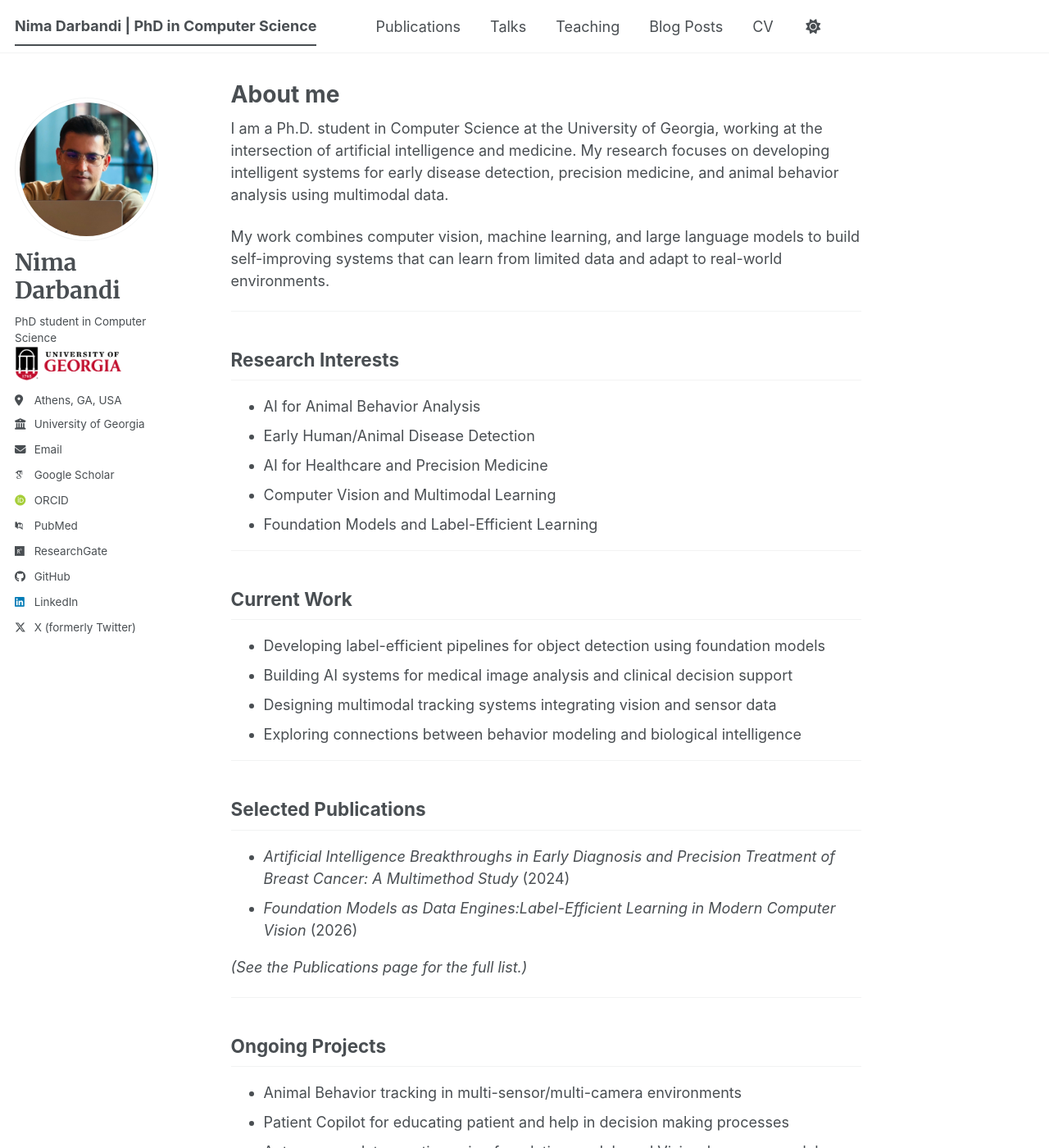
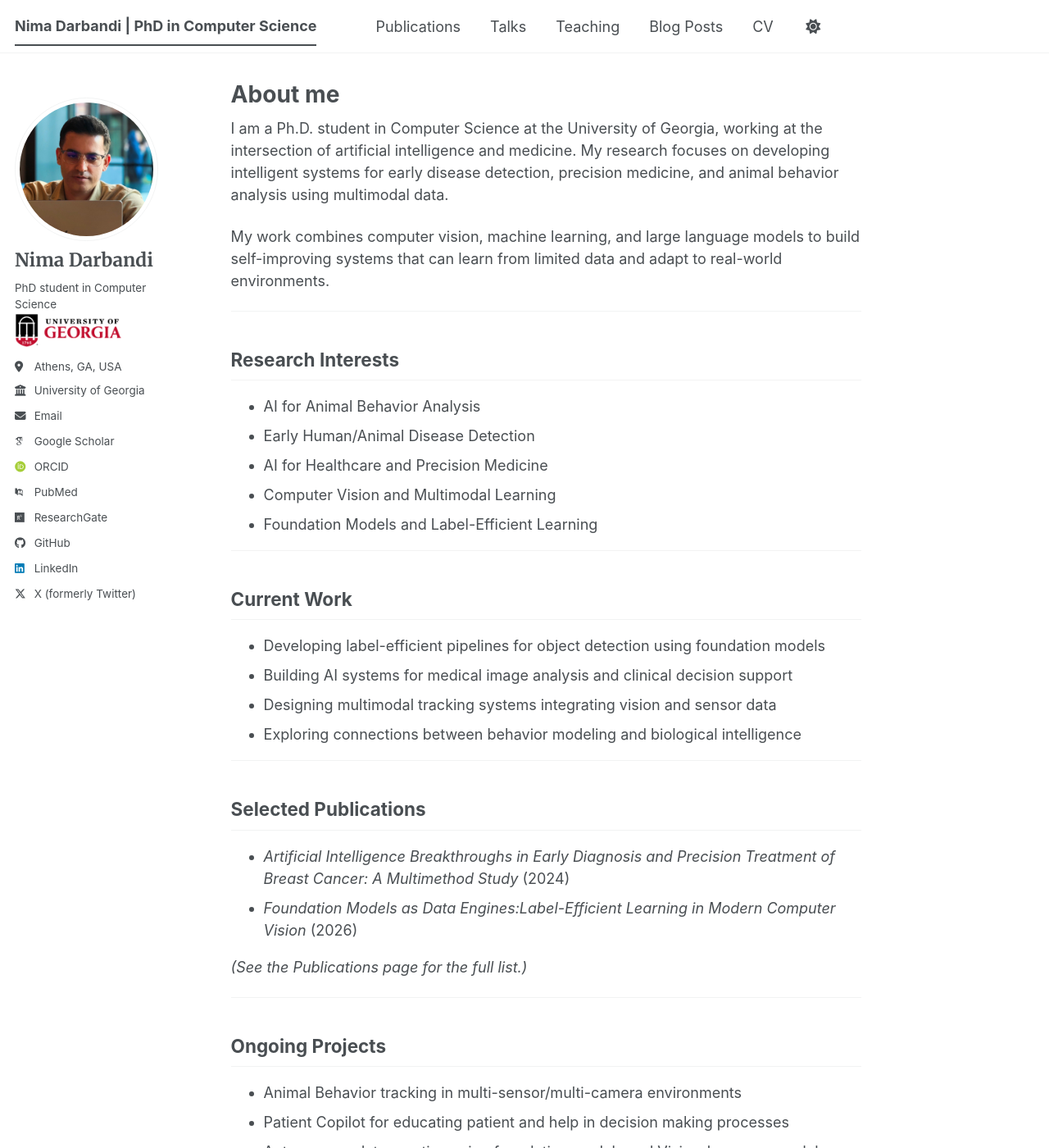
Before and after one commit to nimadarbandi/nimadarbandi.github.io, a Jekyll site: the page built from _pages/about.md, in a window 1280 px wide and 1400 px high. Shown: the whole window at 82% size. Built offline with Jekyll 4.4.1, drawn with Linux system fonts in a browser that asks for light colours; some web fonts are replaced; a script bundle is joined from its source files by our own code; library files that are not in the unit come from our copies.

Commit message:
name font size

```diff
--- a/_sass/layout/_sidebar.scss
+++ b/_sass/layout/_sidebar.scss
@@ -189,7 +189,7 @@
 }
 .sidebar .author__name {
   font-family: "Merriweather", Georgia, "Times New Roman", serif;
-  font-size: $type-size-3;
+  font-size: $type-size-4;
 }
 
 .sidebar .author__desktop {
```
